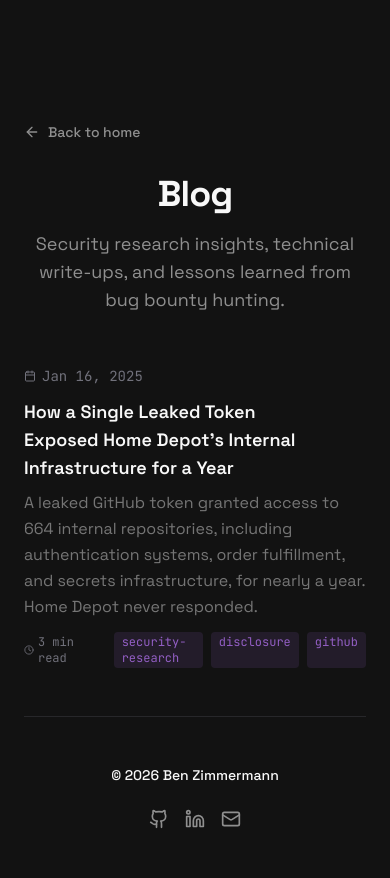
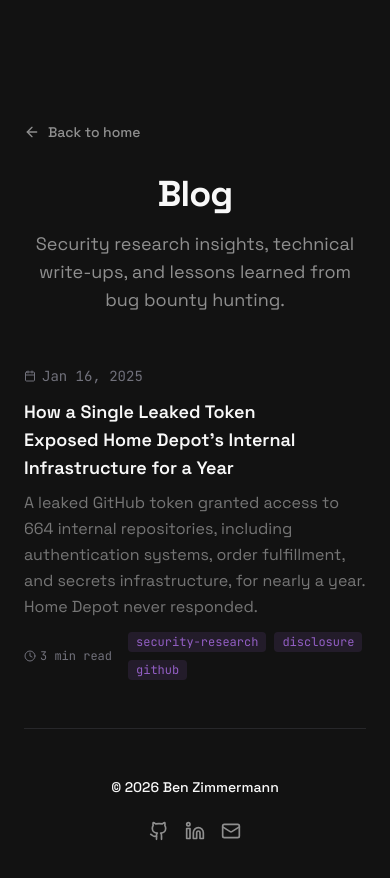
Before and after one commit to bzzimmy/bzzimmy.com, a Next.js app: page /blog in a window 390 px wide. Shown: the top 878 px of the page. Built offline with nearby package versions, Linux system fonts and the light colour scheme.

Commit message:
feat: add whitespace-nowrap and flex-wrap to tags/reading time to fix overflow issue while viewing on mobile

```diff
--- a/app/blog/[slug]/page.tsx
+++ b/app/blog/[slug]/page.tsx
@@ -90,7 +90,7 @@ export default async function BlogPostPage({ params }: Props) {
               </span>
 
               {post.readingTime && (
-                <span className="font-mono flex items-center gap-1.5">
+                <span className="font-mono flex items-center gap-1.5 whitespace-nowrap">
                   <Clock className="h-3.5 w-3.5" />
                   {post.readingTime}
                 </span>
@@ -102,7 +102,7 @@ export default async function BlogPostPage({ params }: Props) {
                 {post.tags.map((tag) => (
                   <span
                     key={tag}
-                    className="font-mono text-xs text-purple-400/70 bg-purple-400/10 px-2 py-0.5 rounded"
+                    className="font-mono text-xs text-purple-400/70 bg-purple-400/10 px-2 py-0.5 rounded whitespace-nowrap"
                   >
                     {tag}
                   </span>
--- a/app/blog/page.tsx
+++ b/app/blog/page.tsx
@@ -98,17 +98,17 @@ export default function BlogPage() {
 
                     <div className="flex items-center gap-4 mt-1">
                       {post.readingTime && (
-                        <span className="font-mono text-xs text-zinc-500 flex items-center gap-1">
+                        <span className="font-mono text-xs text-zinc-500 flex items-center gap-1 whitespace-nowrap">
                           <Clock className="h-3 w-3" />
                           {post.readingTime}
                         </span>
                       )}
                       {post.tags.length > 0 && (
-                        <div className="flex gap-2">
+                        <div className="flex flex-wrap gap-2">
                           {post.tags.slice(0, 3).map((tag) => (
                             <span
                               key={tag}
-                              className="font-mono text-xs text-purple-400/70 bg-purple-400/10 px-2 py-0.5 rounded"
+                              className="font-mono text-xs text-purple-400/70 bg-purple-400/10 px-2 py-0.5 rounded whitespace-nowrap"
                             >
                               {tag}
                             </span>
```
